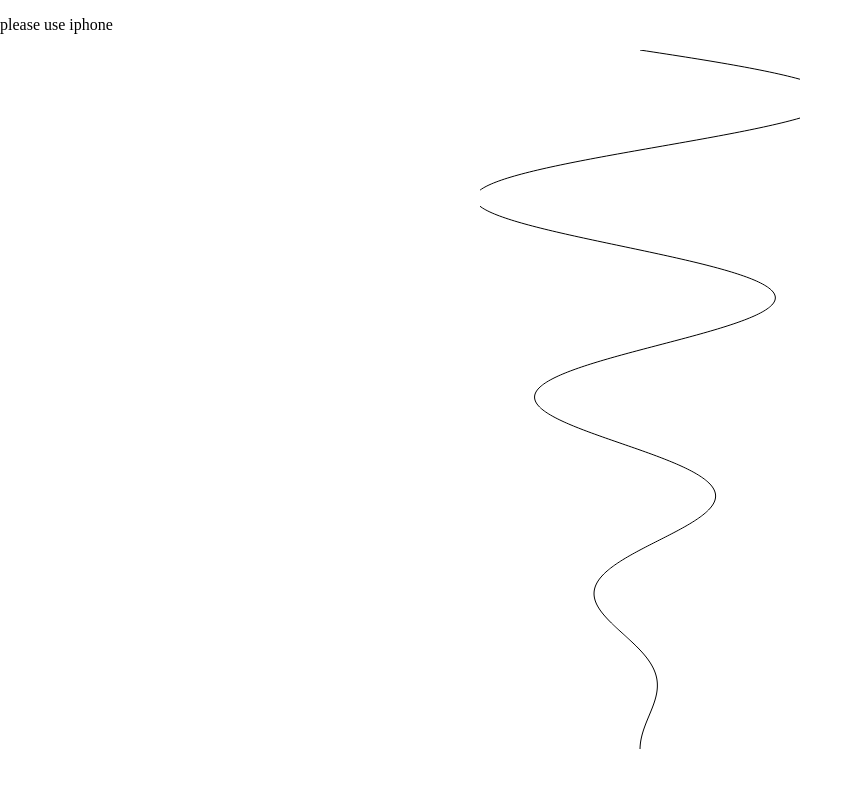
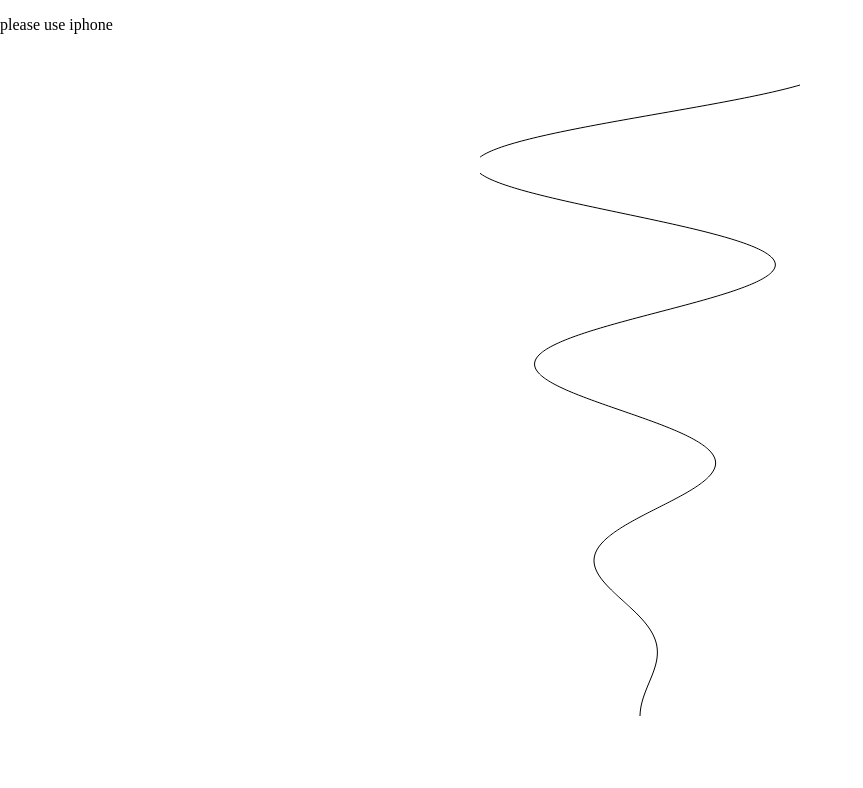
Before and after one commit to octps/octps.github.io, a plain HTML site: page wave/index.html in a window 1280 px wide. Shown: the whole page, without its empty margins (0-863 px from the left). Drawn offline with nearby package versions, Linux system fonts and the light colour scheme.

Commit message:
高さの調整

```diff
--- a/wave/index.html
+++ b/wave/index.html
@@ -84,7 +84,7 @@ div {
 <body>
   <p>please use iphone</p>
   <div id="contents">
-    <canvas  id="canvas" width="320" height="700">
+    <canvas  id="canvas" width="320" height="667">
     </canvas>
   </div>
 </body>
```
